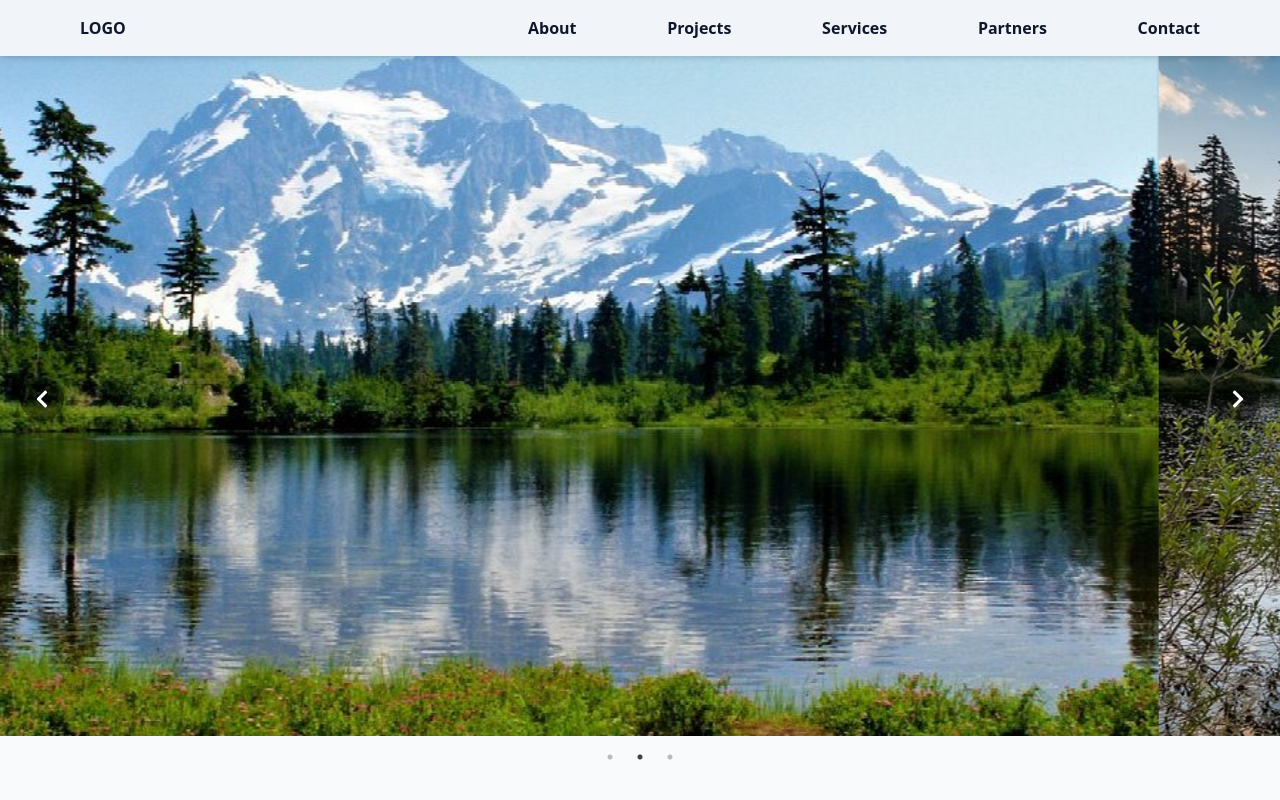
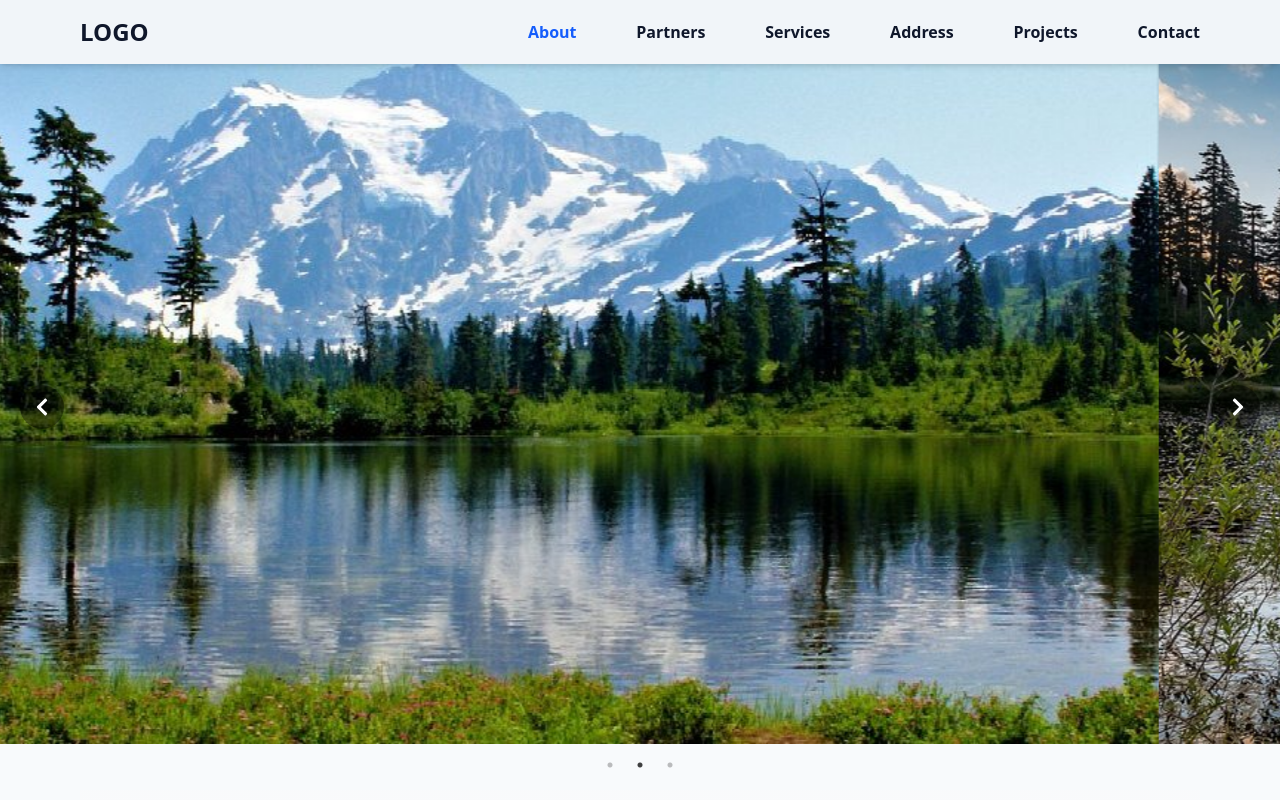
Before and after one commit to Nihat774/MBA-Project, a React (Vite) app: page / in a window 1280 px wide. Shown: the top 800 px of the page. Built offline with nearby package versions, Linux system fonts and the light colour scheme.

Commit message:
changed logo adn text

```diff
--- a/src/components/Footer.jsx
+++ b/src/components/Footer.jsx
@@ -8,7 +8,7 @@ function Footer() {
       <div className="max-w-7xl  px-6 py-10 flex flex-col md:flex-row justify-between gap-10 border-b -mx-10 md:-mx-20 border-gray-300 dark:border-gray-700">
         {/* Logo */}
         <div className="flex flex-col items-center md:items-start gap-3">
-          <img src="/icon.png" alt="logo" className="w-[120px] h-[120px]" />
+          <p className="text-2xl font-bold">LOGO</p>
           <p className="text-gray-600 dark:text-gray-400 text-center md:text-left">
             Lorem ipsum elit.
           </p>
--- a/src/components/Header.jsx
+++ b/src/components/Header.jsx
@@ -1,28 +1,56 @@
+import { useEffect, useState } from 'react'
 import { NavHashLink } from 'react-router-hash-link'
 import { navLinks } from '../constants/navLinks'
 import MobileNavbar from './MobileNavbar'
 
 function Header() {
+  const [activeId, setActiveId] = useState("")
+
+  useEffect(() => {
+    const sections = navLinks.map(item => document.querySelector(item.path))
+
+    const observer = new IntersectionObserver((entries) => {
+      entries.forEach(entry => {
+        if (entry.isIntersecting) {
+          setActiveId(`#${entry.target.id}`)
+        }
+      })
+    }, { threshold: 0.5 }) // 60% görünəndə aktiv olacaq
+
+    sections.forEach(section => {
+      if (section) observer.observe(section)
+    })
+
+    return () => {
+      sections.forEach(section => {
+        if (section) observer.unobserve(section)
+      })
+    }
+  }, [])
 
   return (
     <header className='bg-slate-100 py-4 z-50 shadow-md text-slate-900 flex items-center justify-between px-10 -mx-10 md:px-20 md:-mx-20 sticky top-0'>
-      <NavHashLink smooth to="#" className='font-bold tetx-2xl'>
-       LOGO
-      </NavHashLink>
+      <NavHashLink smooth to="#" className='font-bold text-2xl'>LOGO</NavHashLink>
+
       {/* desktop */}
-      <nav className='hidden md:flex  font-semibold justify-between w-[60%]'>
-        {
-          navLinks.map((item) => {
-            return (
-              <NavHashLink key={item.id} smooth to={item.path} className='hover:text-sky-600 duration-300'>{item.text}</NavHashLink>
-            )
-          })
-        }
+      <nav className='hidden md:flex font-semibold justify-between w-[60%]'>
+        {navLinks.map((item) => {
+          const isActive = item.path === activeId;
+          return (
+            <NavHashLink
+              key={item.id}
+              smooth
+              to={item.path}
+              className={` ${isActive ? "text-blue-600" : ""} hover:text-sky-600 duration-300`}
+            >
+              {item.text}
+            </NavHashLink>
+          )
+        })}
       </nav>
 
       {/* mobile */}
-     <MobileNavbar />
-
+      <MobileNavbar activeId = {activeId} />
     </header>
   )
 }
--- a/src/components/MobileNavbar.jsx
+++ b/src/components/MobileNavbar.jsx
@@ -3,7 +3,7 @@ import { VscChromeClose, VscListSelection } from 'react-icons/vsc'
 import { navLinks } from '../constants/navLinks'
 import { NavHashLink } from 'react-router-hash-link'
 
-function MobileNavbar() {
+function MobileNavbar({activeId}) {
   const [isOpen, setIsOpen] = useState(false)
   return (
     <>
@@ -15,7 +15,7 @@ function MobileNavbar() {
             <div className='flex justify-end'>
               <VscChromeClose className='text-4xl cursor-pointer' onClick={() => setIsOpen(!isOpen)} />
             </div>
-            <div className='flex flex-col gap-5 justify-center  text-3xl '>
+            <div className='flex flex-col gap-5 justify-center  text-2xl '>
               <NavHashLink
                 onClick={() => setIsOpen(!isOpen)}
                 to="#"
@@ -26,8 +26,11 @@ function MobileNavbar() {
               </NavHashLink>
               {
                 navLinks.map((item) => {
+                  const isActive = item.path == activeId;
+                  console.log(activeId);
+
                   return (
-                    <NavHashLink onClick={() => setIsOpen(!isOpen)} className='hover:text-sky-600 transition-colors duration-300' smooth to={item.path} key={item.id}>{item.text}</NavHashLink>
+                    <NavHashLink onClick={() => setIsOpen(!isOpen)} className={`${isActive?"text-blue-600":""} hover:text-sky-600 transition-colors duration-300`} smooth to={item.path} key={item.id}>{item.text}</NavHashLink>
                   )
                 })
               }
--- a/src/components/Services.jsx
+++ b/src/components/Services.jsx
@@ -4,6 +4,7 @@ function Services() {
 
     return (
         <div className='flex flex-col'>
+
             <h2 className='text-4xl font-bold py-7 flex justify-center'>Services</h2>
             <div className='flex md:flex-row gap-5 md:gap-0 flex-col items-center justify-between'>
                 {
--- a/src/constants/navLinks.js
+++ b/src/constants/navLinks.js
@@ -6,21 +6,27 @@ export  const navLinks =  [
     },
         {
       id:2,
-      text:"Projects",
-      path:"#projects"
+      text:"Partners",
+      path:"#partners"
     },
         {
       id:3,
       text:"Services",
       path:"#services"
     },
+
         {
       id:4,
-      text:"Partners",
-      path:"#partners"
+      text:"Address",
+      path:"#address"
     },
         {
       id:5,
+      text:"Projects",
+      path:"#projects"
+    },
+        {
+      id:6,
       text:"Contact",
       path:"#contact"
     },
--- a/src/constants/services.js
+++ b/src/constants/services.js
@@ -2,25 +2,20 @@ export  const services = [
         {
             id: 1,
             image: "/services/img1.jpg",
-            title: "Plant Health and Stress Analysis",
-            text: `With drones equipped with multispectral camera sensors, get an opportunity to detect plant diseases and stresses at an early stage`
+            title: "lorem ipsud dolor set.",
+            text: `Lorem ipsum dolor sit amet consectetur adipisicing elit. Explicabo aliquid illo, neque ea dolorem amet qui voluptatum necessitatibus optio distinctio.`
         },
         {
             id: 2,
             image: "/services/img2.png",
-            title: "Irrigation Monitoring and Planning",
-            text: `1. Assess farm health using vegetation index and water index based on satellite imagery
-                2. Get recommendations on how many sensors to use and where to place them
-                3. Get soil moisture maps based on the fusion of satellite( Sentinel-2) and sensor data
-                4.Relieve watering problems with thermal cameras and drones that can shoot remotely
-`
+            title: "lorem ipsud dolor set.",
+            text: `Lorem ipsum dolor sit amet consectetur adipisicing elit. Explicabo aliquid illo, neque ea dolorem amet qui voluptatum necessitatibus optio distinctio.`
         },
         {
             id: 3,
             image: "/services/img3.jpg",
-            title: "Field Soil Analysis",
-            text: `1.Ability to analyze basic soil health in real time with DJI Phantom 4 Pro, Marlyn, Xmission drones and Precision Agriculture
-                2.Gain actionable insights by building AI or ML models on top of fused datasets`
+            title: "lorem ipsud dolor set.",
+            text: `Lorem ipsum dolor sit amet consectetur adipisicing elit. Explicabo aliquid illo, neque ea dolorem amet qui voluptatum necessitatibus optio distinctio.`
         },
 
 
```
Also changed, not shown: public/icon.png (deleted).
